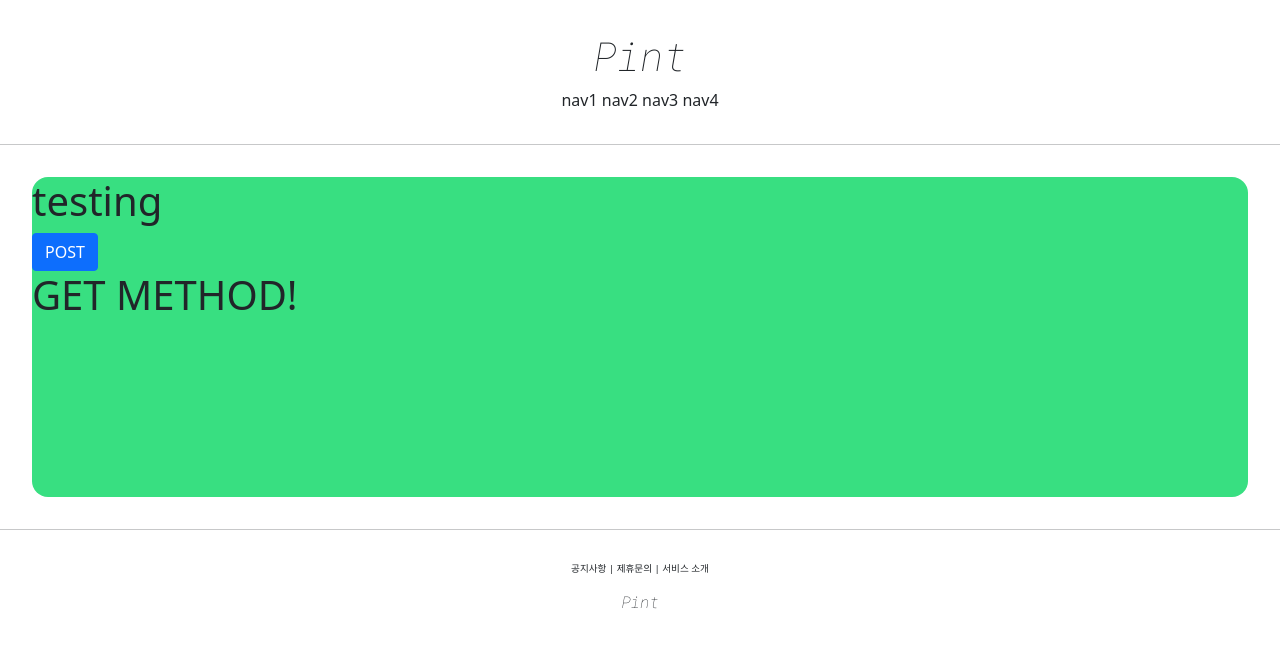
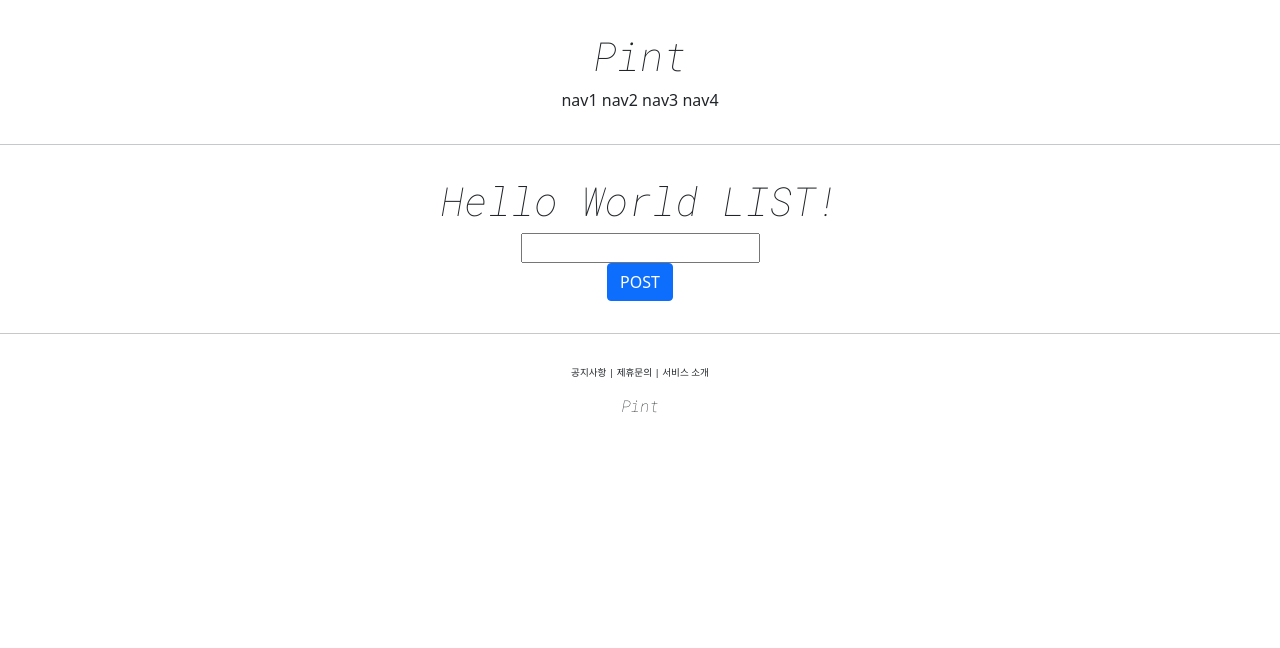
Before and after one commit to GyungA/Pint, a Django app: page /account/hello_world/ in a window 1280 px wide. Shown: the top 648 px of the page. Run offline with Django 3.2, Linux system fonts and the light colour scheme.

Commit message:
django course 17 commit

```diff
--- a/accountapp/templates/accountapp/hello_world.html
+++ b/accountapp/templates/accountapp/hello_world.html
@@ -1,18 +1,25 @@
 {% extends 'base.html' %}
 
 {% block content %}
-    <div style="height: 20rem; background-color: #38df81; border-radius: 1rem; margin: 2rem;">
-        <h1>
-            testing
+    <div style="border-radius: 1rem; margin: 2rem; text-align: center;">
+        <h1 style="font-family: 'Roboto Mono', monospace;">
+            Hello World LIST!
         </h1>
 
         <form action="/account/hello_world/" method="post">
             {% csrf_token %}
-            <input type="submit" class="btn btn-primary" value="POST">
+            <div>
+                <input type="text" name="hello_world_input">
+            </div>
+            <div>
+                <input type="submit" class="btn btn-primary" value="POST">
+            </div>
         </form>
 
+        {% if hello_world_output %}
         <h1>
-            {{ text }}
+            {{ hello_world_output.text }}
         </h1>
+        {% endif %}
     </div>
 {% endblock %}
--- a/accountapp/views.py
+++ b/accountapp/views.py
@@ -2,10 +2,18 @@ from django.http import HttpResponse
 from django.shortcuts import render
 
 # Create your views here.
+from accountapp.models import HelloWorld
+
 
 def hello_world(request):
 
     if request.method == "POST":
-        return render(request, 'accountapp/hello_world.html', context={'text': 'POST METHOD!'})
+
+        temp = request.POST.get('hello_world_input')
+        new_hello_world = HelloWorld()
+        new_hello_world.text = temp
+        new_hello_world.save()
+
+        return render(request, 'accountapp/hello_world.html', context={'hello_world_output': new_hello_world})
     else:
         return render(request, 'accountapp/hello_world.html', context={'text': 'GET METHOD!'})
```
